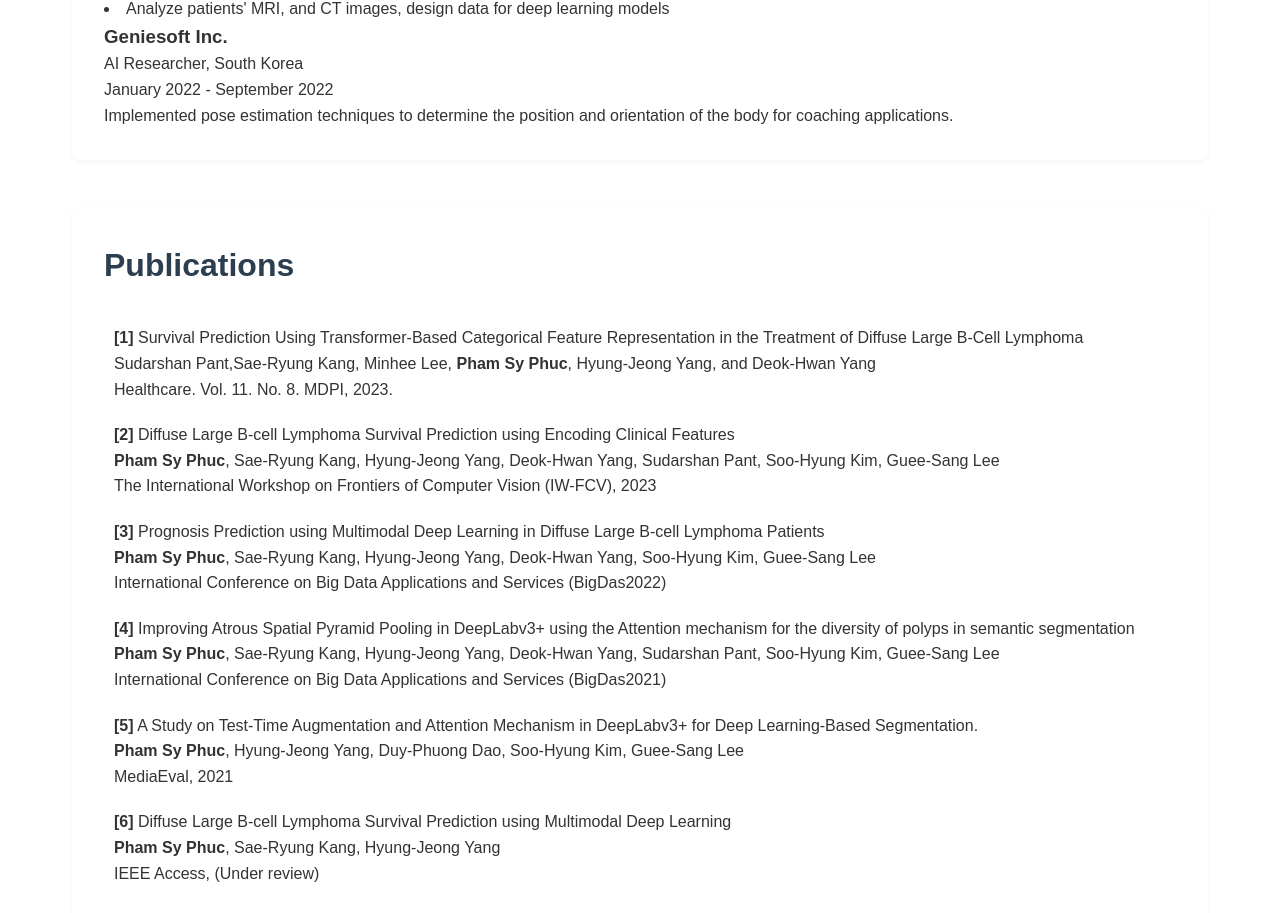
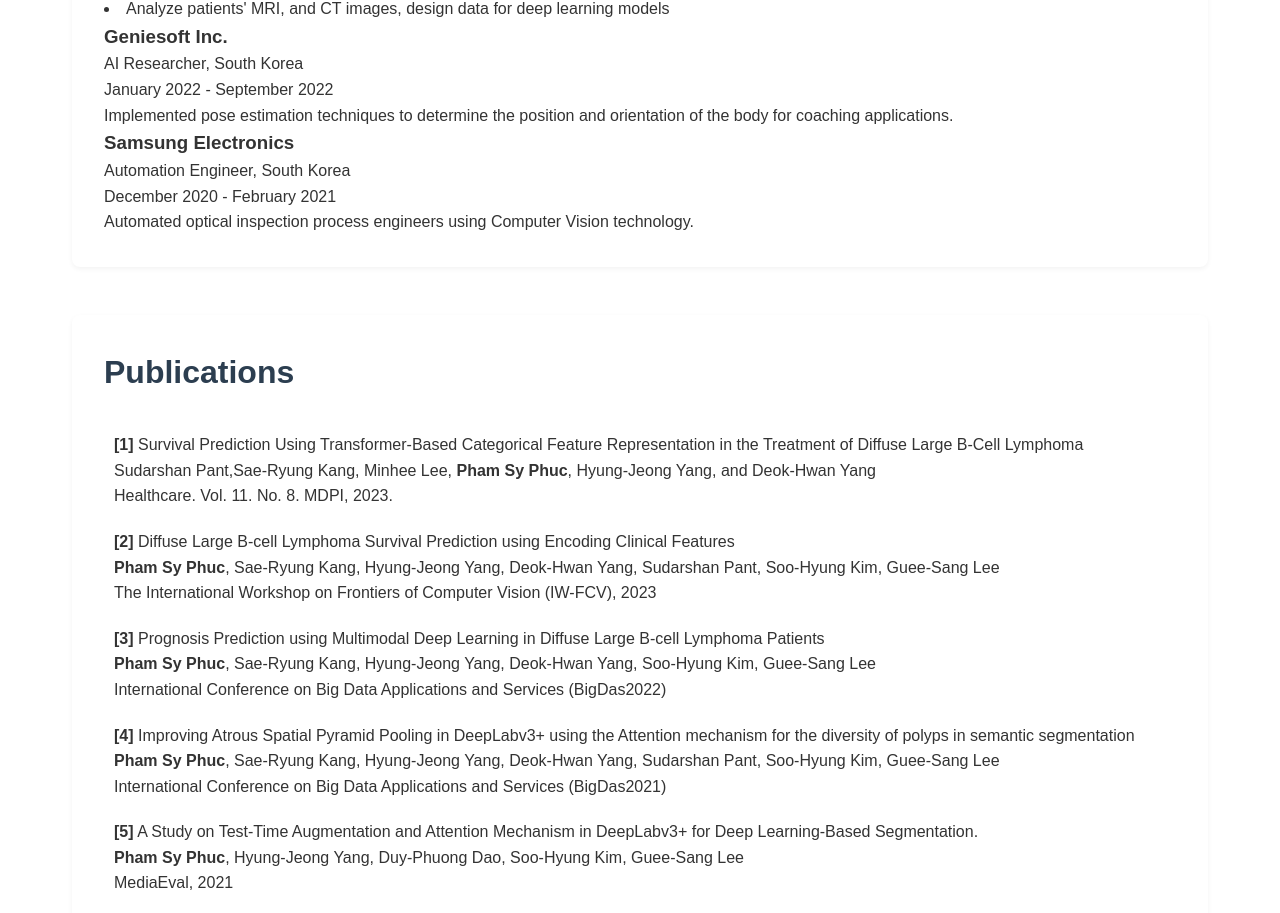
Before and after one commit to PhucPhamSy/PhucPhamSy.github.io, a plain HTML site: page index.html in a window 1280 px wide. Shown: the part 1700-2613 px from the top of the page. Drawn offline with Linux system fonts and the light colour scheme.

Commit message:
update experience

```diff
--- a/index.html
+++ b/index.html
@@ -98,6 +98,14 @@
                         <p>January 2022 - September 2022</p>
                         Implemented pose estimation techniques to determine the position and orientation of the body for coaching applications.
                 </div>
+
+                <div class="experience-item">
+                    <h3>Samsung Electronics</h3>
+                        <p>Automation Engineer, South Korea</p>
+                        <p>December 2020 - February 2021</p>
+                        Automated optical inspection process engineers using Computer Vision technology.
+                </div>
+
             </div>
         </section>
 
```
